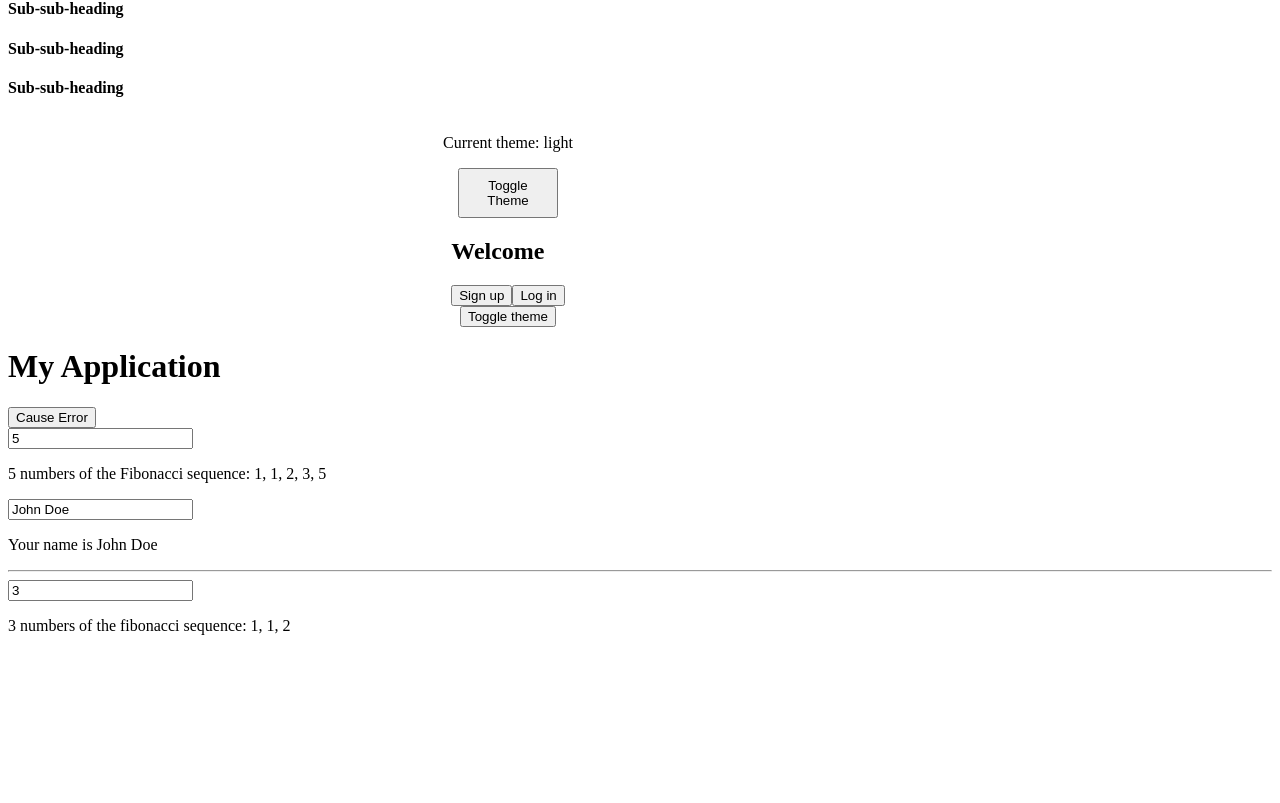
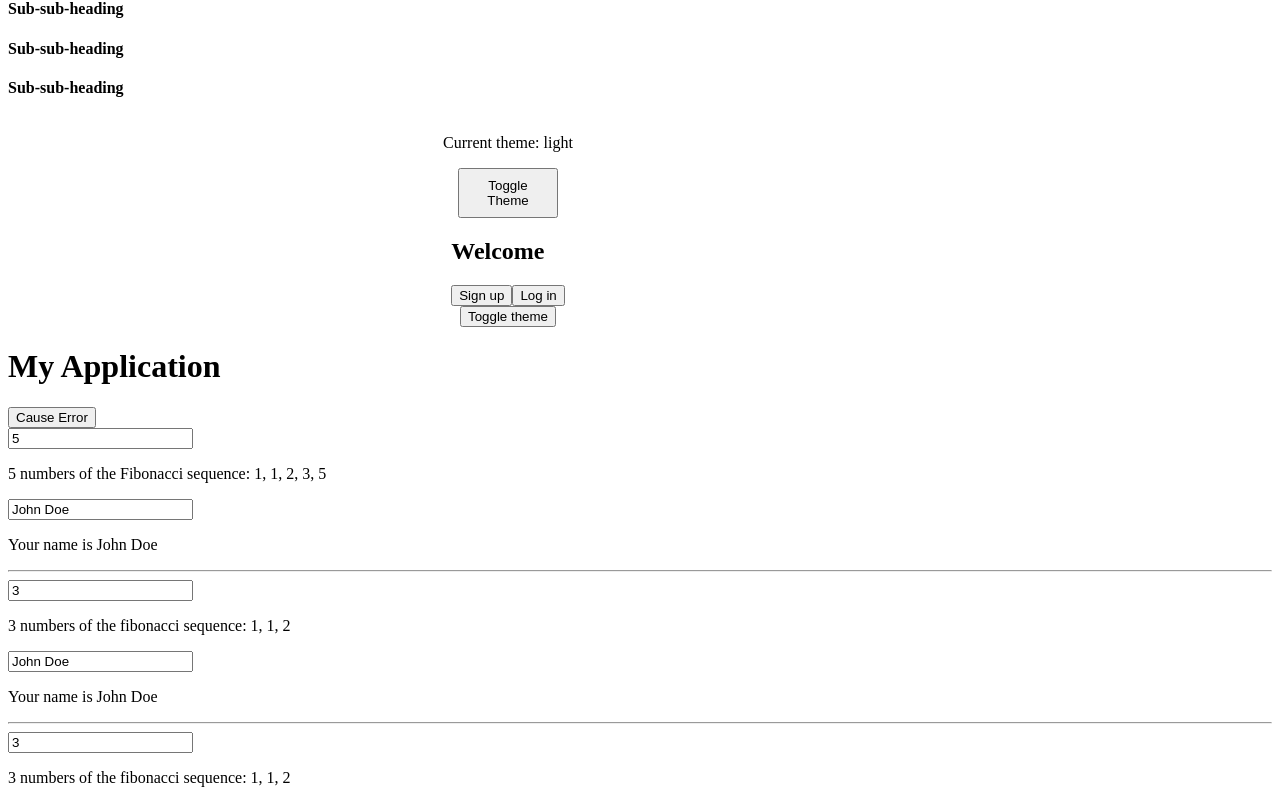
Before and after one commit to vietduongquoc-agilityio/hotel-management, a React (Vite) app in the folder examples-react/: page / in a window 1280 px wide. Shown: the part 435-1238 px from the top of the page. Before the commit the page ends 1086 px from the top, so only its background shows below. Built offline with nearby package versions, Linux system fonts and the light colour scheme.

Commit message:
Implement elements profiler examples

```diff
--- /dev/null
+++ b/examples-react/src/Profiler/ProfilerApp.tsx
@@ -0,0 +1,32 @@
+import { Profiler, ProfilerProps } from "react";
+import AppUseMemo from "../UseMemo/ExamplesUseMemo";
+
+type OnRenderParams = Parameters<ProfilerProps['onRender']>
+
+function onRenderCallback(
+  id: OnRenderParams['0'], // "id" of the Profiler tree that just made changes
+  phase:OnRenderParams['1'], // "mount" or "update"
+  actualDuration: OnRenderParams['2'], // actual time to render
+  baseDuration: OnRenderParams['3'], // estimated time to render the entire subtree without memoization
+  startTime: OnRenderParams['4'], // when React starts rendering this update
+  commitTime: OnRenderParams['5'], // when React finishes updating
+) {
+  console.log({
+    id,
+    phase,
+    actualDuration,
+    baseDuration,
+    startTime,
+    commitTime,
+  });
+}
+
+function AppProfiler() {
+  return (
+    <Profiler id="App" onRender={onRenderCallback}>
+      <AppUseMemo />
+    </Profiler>
+  );
+}
+
+export default AppProfiler;
--- a/examples-react/src/main.tsx
+++ b/examples-react/src/main.tsx
@@ -8,6 +8,7 @@ import UseContextPage from "./UseContext/ContextPage.tsx";
 import AppError from "./ErrorBoundary/App.tsx";
 import UseMemoApp from "./UseMemo/UseMemoApp.tsx";
 import AppUseMemo from "./UseMemo/ExamplesUseMemo.tsx";
+import AppProfiler from "./Profiler/ProfilerApp.tsx";
 
 createRoot(document.getElementById("root") as HTMLElement).render(
   <StrictMode>
@@ -19,5 +20,6 @@ createRoot(document.getElementById("root") as HTMLElement).render(
       <AppError />
       <UseMemoApp />
       <AppUseMemo />
+      <AppProfiler />
   </StrictMode>
 );
```
Also changed, not shown: 1 other file (tests, documents, lock files or other folders).
